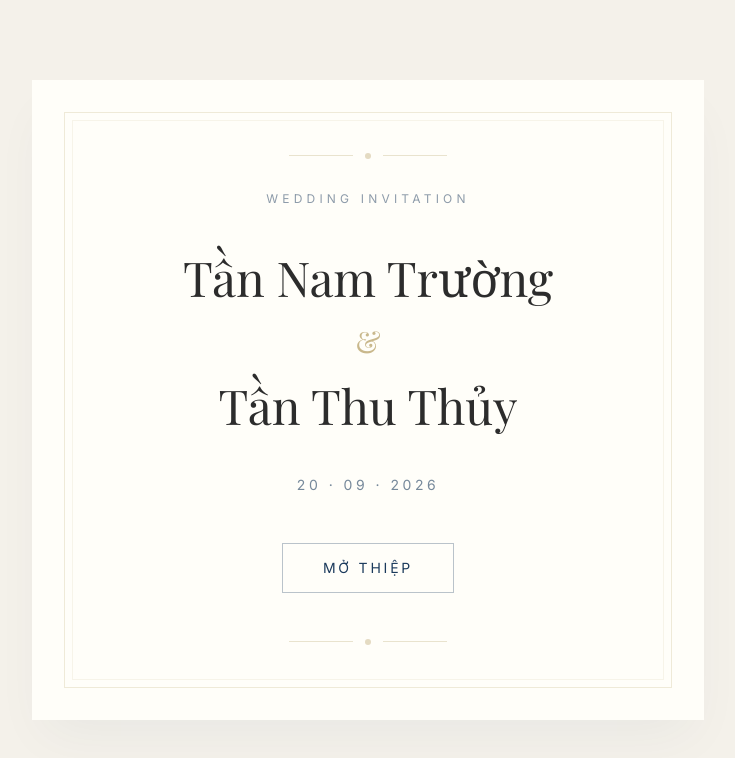
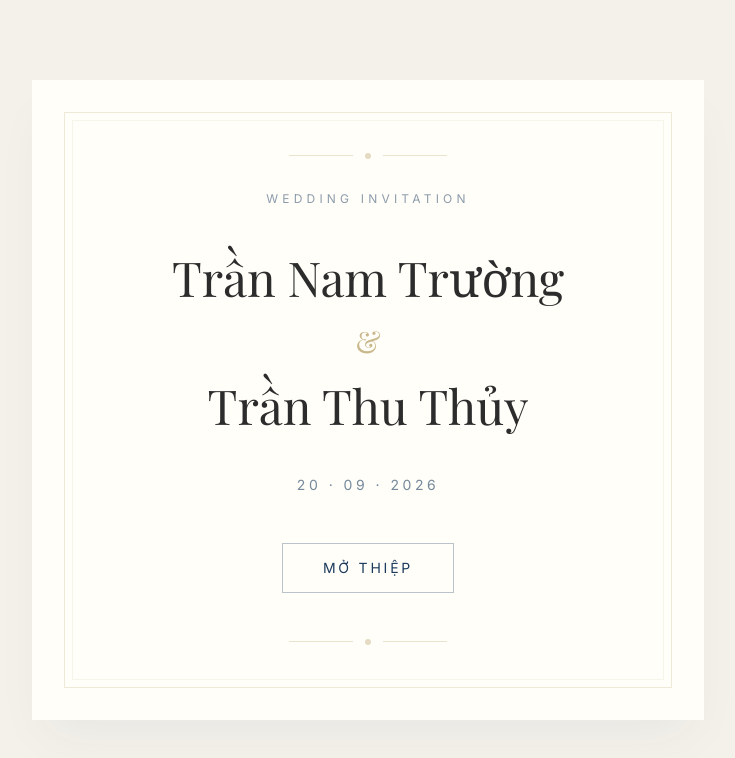
Before and after one commit to lehoong/thiep-cuoi-nam-truong, a React (Vite) app: page / in a window 1280 px wide. Shown: the top 758 px of the page, without its empty margins (272-1007 px from the left). Built offline with nearby package versions, Linux system fonts and the light colour scheme; a web font is replaced by a local one.

Commit message:
Đổi tên Tần thành Trần và nâng cấp Hộp Quà Cưới

```diff
--- a/src/components/wedding/WeddingGift.tsx
+++ b/src/components/wedding/WeddingGift.tsx
@@ -55,17 +55,17 @@ export default function WeddingGift() {
         >
           <button
             onClick={() => setIsOpen(true)}
-            className="group relative inline-flex flex-col items-center justify-center gap-2 w-28 h-28 mx-auto rounded-full bg-white border border-[#C9B88C]/60 shadow-xl hover:shadow-2xl hover:scale-[1.05] active:scale-[0.95] transition-all duration-500 focus-visible:outline-2 focus-visible:outline-offset-4 focus-visible:outline-[#1B3A5C]"
+            className="group relative inline-flex flex-row items-center justify-center gap-3 px-8 py-4 mx-auto rounded-full bg-white border border-[#C9B88C]/60 shadow-xl hover:shadow-2xl hover:scale-[1.05] active:scale-[0.95] transition-all duration-500 focus-visible:outline-2 focus-visible:outline-offset-4 focus-visible:outline-[#1B3A5C]"
             aria-label="Mở thông tin gửi quà mừng"
           >
             <div className="absolute inset-0 rounded-full border border-[#C9B88C]/40 animate-ping opacity-75" />
             <Heart
-              size={28}
+              size={24}
               className="text-[#D4A5A5] group-hover:text-[#C9B88C] transition-colors duration-300"
               strokeWidth={1.5}
             />
-            <span className="font-sans text-[10px] tracking-[0.25em] text-[#1B3A5C]/80 group-hover:text-[#1B3A5C] transition-colors uppercase">
-              Mừng Cưới
+            <span className="font-sans text-xs sm:text-sm tracking-[0.2em] text-[#1B3A5C]/80 group-hover:text-[#1B3A5C] transition-colors uppercase font-medium">
+              Gửi Quà Cưới
             </span>
           </button>
         </div>
@@ -112,7 +112,7 @@ export default function WeddingGift() {
               <div className="px-6 pb-8 pt-4">
                 {/* Title */}
                 <h3 className="font-serif text-3xl sm:text-4xl text-center text-[#2C2C2C] mb-4">
-                  Gửi Lời Chúc Phúc
+                  Hộp Quà Cưới
                 </h3>
 
                 {/* Thank You Note */}
--- a/src/config/wedding.ts
+++ b/src/config/wedding.ts
@@ -6,11 +6,11 @@
 export const weddingConfig = {
   couple: {
     groom: {
-      name: "Tần Nam Trường",
+      name: "Trần Nam Trường",
       // parents: "", // Bổ sung sau
     },
     bride: {
-      name: "Tần Thu Thủy",
+      name: "Trần Thu Thủy",
       // parents: "", // Bổ sung sau
     },
   },
@@ -46,7 +46,7 @@ export const weddingConfig = {
 
   gift: {
     bankName: "Ngân hàng Ngoại thương Việt Nam (Vietcombank)",
-    accountName: "TẦN NAM TRƯỜNG",
+    accountName: "TRẦN NAM TRƯỜNG",
     accountNumber: "0123456789",
     qrImage: "/photos/qr-placeholder.png",
   },
```
